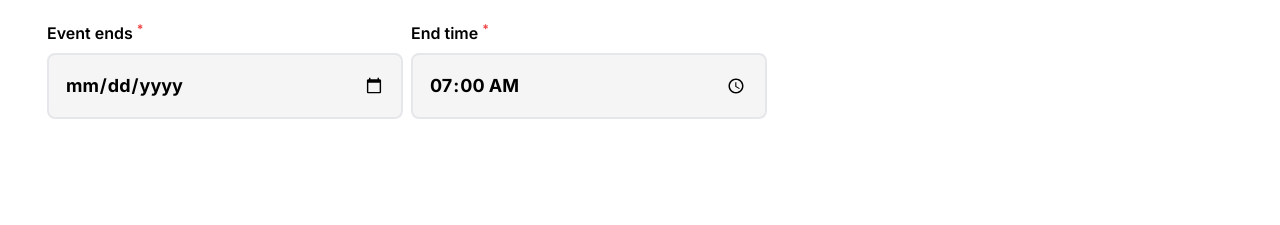
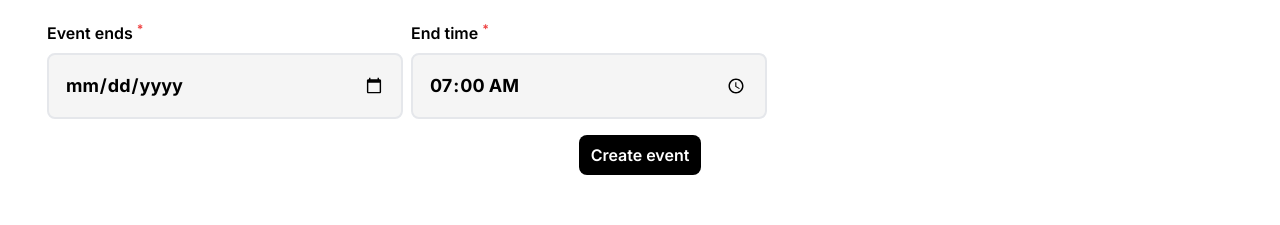
Before and after one commit to albertsantoso/festivent-app, a React (Create React App) app: page /create in a window 1280 px wide. Shown: the part 1160-1385 px from the top of the page. Built offline with nearby package versions, Linux system fonts and the light colour scheme; no server answers.

Commit message:
add create event button

```diff
--- a/src/Pages/CreateEventPage/index.jsx
+++ b/src/Pages/CreateEventPage/index.jsx
@@ -1,6 +1,7 @@
 import axios from "axios";
 import { useState, useEffect } from "react";
 import { FaSearch } from "react-icons/fa"
+import PrimaryButton from "../../Components/PrimaryButton";
 
 export default function CreateEvent() {
 
@@ -142,6 +143,12 @@ export default function CreateEvent() {
                                     </div>
                                 </div>
                             </section>
+
+                            <div className="action-button">
+                                <div className="action-button">
+                                    <PrimaryButton buttonText={"Create event"} bgColor={"black"} />
+                                </div>
+                            </div>
                         </div>
                     </div>
                 </section>
```
